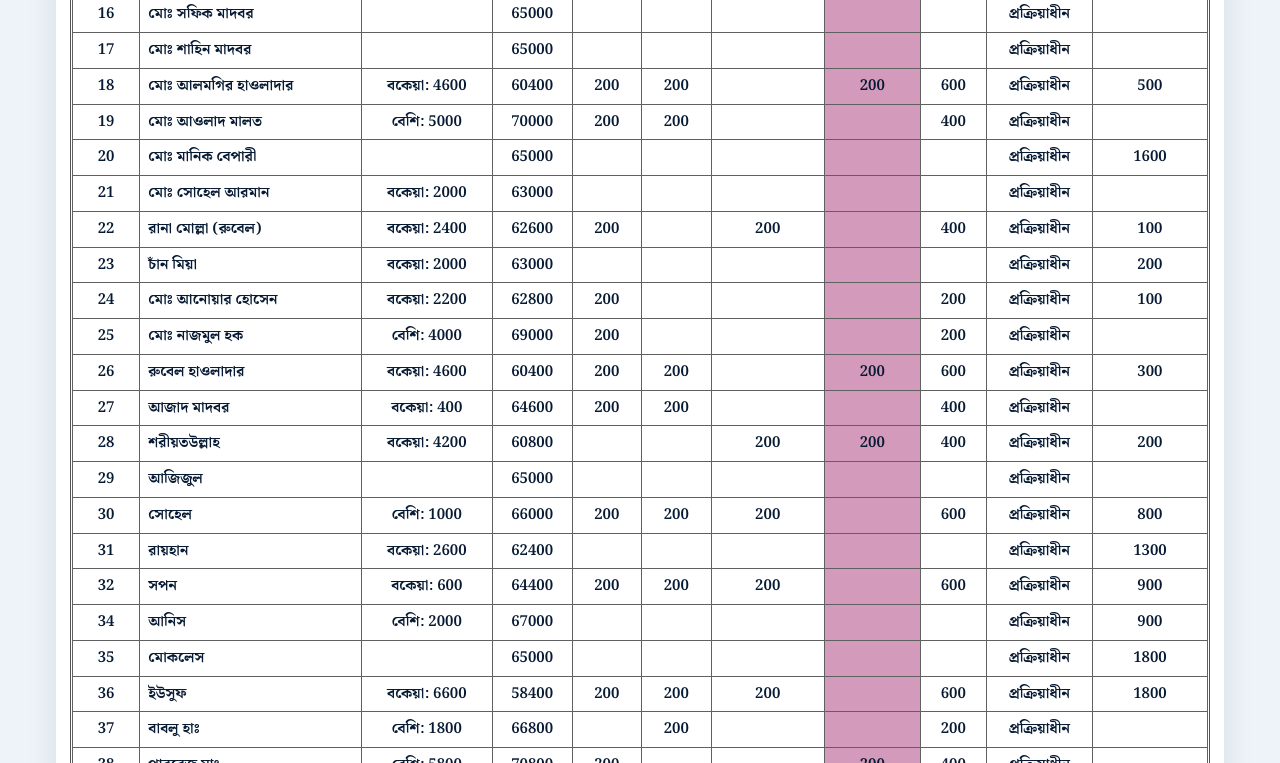
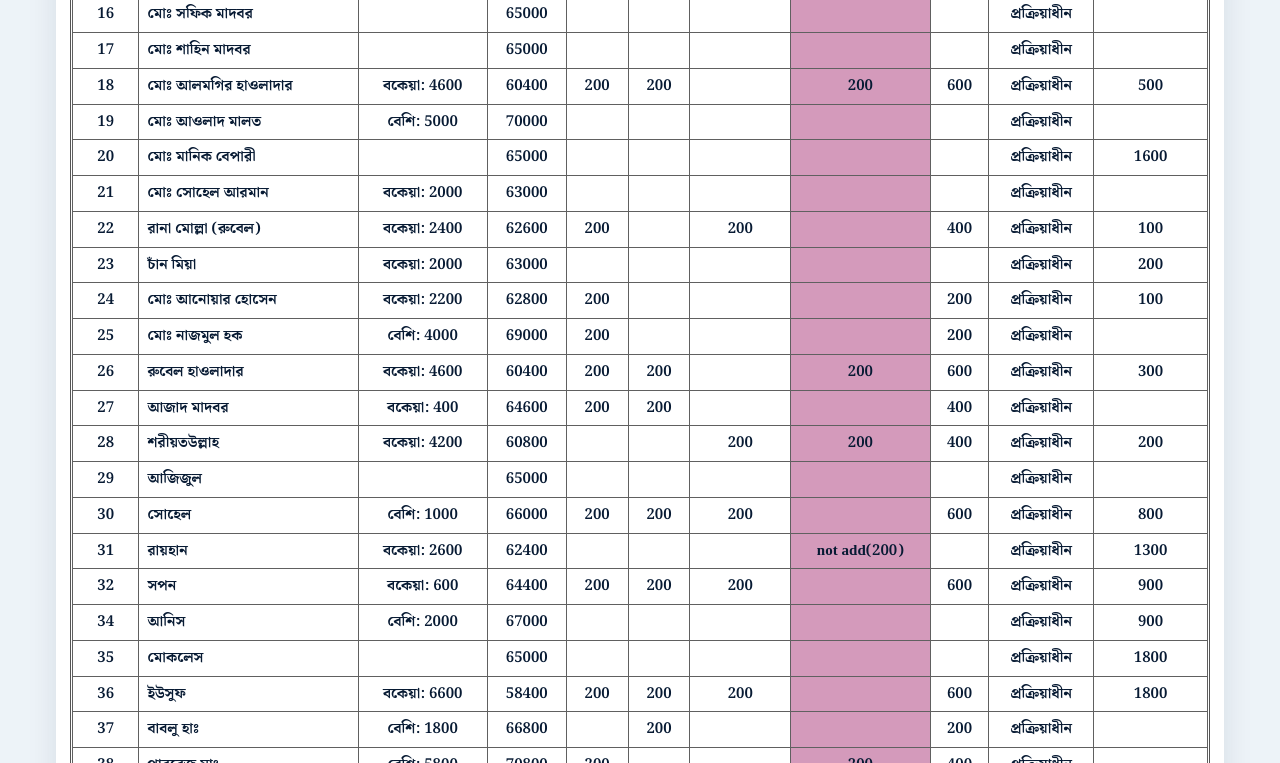
Before and after one commit to shafiqzx2/SSSS, a plain HTML site: page index.html in a window 1280 px wide. Shown: the part 1024-1787 px from the top of the page. Drawn offline with nearby package versions, Linux system fonts and the light colour scheme.

Commit message:
Update index.html

```diff
--- a/index.html
+++ b/index.html
@@ -324,7 +324,7 @@
       {no:16, name:'মোঃ সফিক মাদবর', balance:'', deposit:65000, jan:0, feb:0, mar:0, april:0, fine2025:'প্রক্রিয়াধীন', oldFine:0},
       {no:17, name:'মোঃ শাহিন মাদবর', balance:'', deposit:65000, jan:0, feb:0, mar:0, april:0, fine2025:'প্রক্রিয়াধীন', oldFine:0},
       {no:18, name:'মোঃ আলমগির হাওলাদার', balance:'বকেয়া: 4600', deposit:60400, jan:200, feb:200, mar:0, april:200, fine2025:'প্রক্রিয়াধীন', oldFine:500},
-      {no:19, name:'মোঃ আওলাদ মালত', balance:'বেশি: 5000', deposit:70000, jan:200, feb:200, mar:0, april:0, fine2025:'প্রক্রিয়াধীন', oldFine:0},
+      {no:19, name:'মোঃ আওলাদ মালত', balance:'বেশি: 5000', deposit:70000, jan:0, feb:0, mar:0, april:0, fine2025:'প্রক্রিয়াধীন', oldFine:0},
       {no:20, name:'মোঃ মানিক বেপারী', balance:'', deposit:65000, jan:0, feb:0, mar:0, april:0, fine2025:'প্রক্রিয়াধীন', oldFine:1600},
       {no:21, name:'মোঃ সোহেল আরমান', balance:'বকেয়া: 2000', deposit:63000, jan:0, feb:0, mar:0, april:0, fine2025:'প্রক্রিয়াধীন', oldFine:0},
       {no:22, name:'রানা মোল্লা (রুবেল)', balance:'বকেয়া: 2400', deposit:62600, jan:200, feb:0, mar:200, april:0, fine2025:'প্রক্রিয়াধীন', oldFine:100},
@@ -336,7 +336,7 @@
       {no:28, name:'শরীয়তউল্লাহ', balance:'বকেয়া: 4200', deposit:60800, jan:0, feb:0, mar:200, april:200, fine2025:'প্রক্রিয়াধীন', oldFine:200},
       {no:29, name:'আজিজুল', balance:'', deposit:65000, jan:0, feb:0, mar:0, april:0, fine2025:'প্রক্রিয়াধীন', oldFine:0},
       {no:30, name:'সোহেল', balance:'বেশি: 1000', deposit:66000, jan:200, feb:200, mar:200, april:0, fine2025:'প্রক্রিয়াধীন', oldFine:800},
-      {no:31, name:'রায়হান', balance:'বকেয়া: 2600', deposit:62400, jan:0, feb:0, mar:0, april:0, fine2025:'প্রক্রিয়াধীন', oldFine:1300},
+      {no:31, name:'রায়হান', balance:'বকেয়া: 2600', deposit:62400, jan:0, feb:0, mar:0, april: "not add(200)", fine2025:'প্রক্রিয়াধীন', oldFine:1300},
       {no:32, name:'সপন', balance:'বকেয়া: 600', deposit:64400, jan:200, feb:200, mar:200, april:0, fine2025:'প্রক্রিয়াধীন', oldFine:900},
       {no:34, name:'আনিস', balance:'বেশি: 2000', deposit:67000, jan:0, feb:0, mar:0, april:0, fine2025:'প্রক্রিয়াধীন', oldFine:900},
       {no:35, name:'মোকলেস', balance:'', deposit:65000, jan:0, feb:0, mar:0, april:0, fine2025:'প্রক্রিয়াধীন', oldFine:1800},
```
